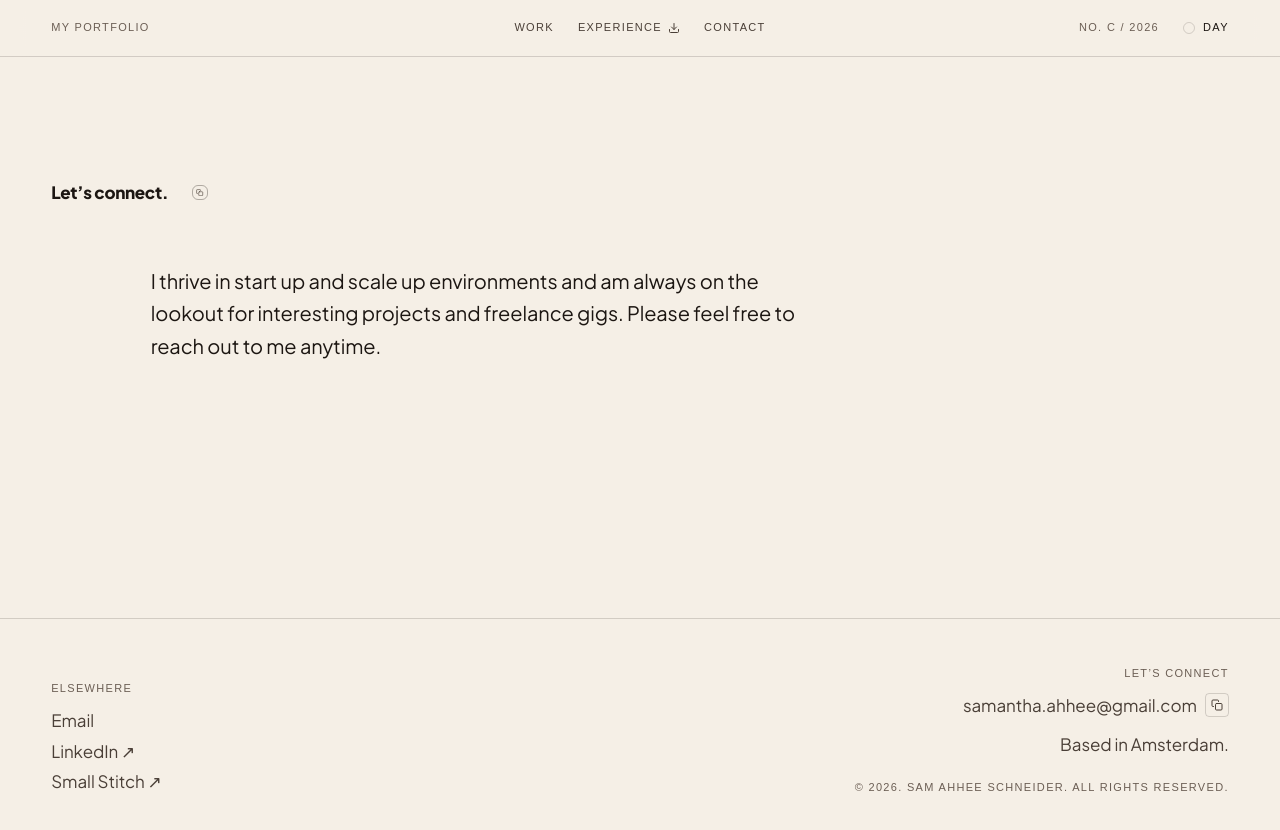
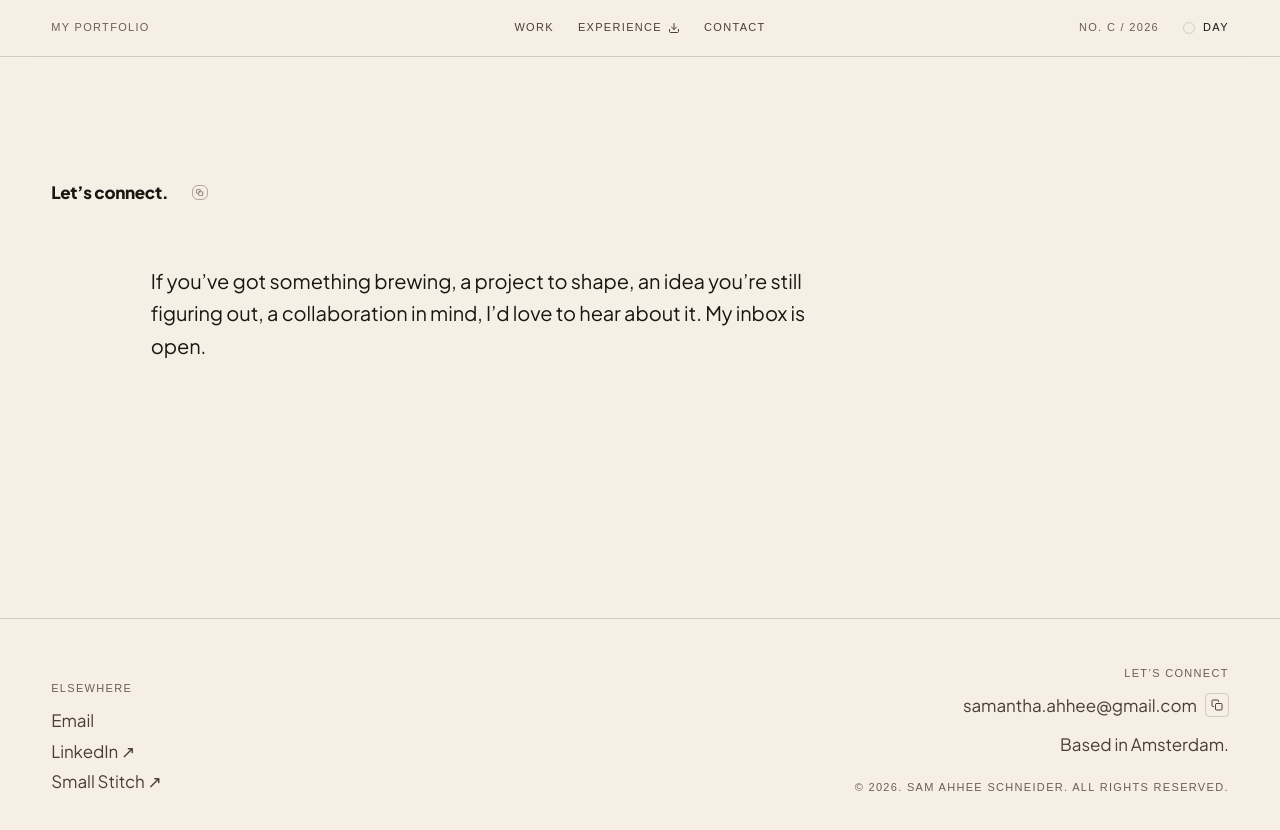
Before and after one commit to samanthaahhee/sams-portfolio, a Next.js app: page /contact in a window 1280 px wide. Shown: the top 830 px of the page. Built offline with nearby package versions, Linux system fonts and the light colour scheme; a web font is replaced by a local one.

Commit message:
Update Contact blurb

```diff
--- a/src/app/contact/page.tsx
+++ b/src/app/contact/page.tsx
@@ -21,9 +21,9 @@ export default function ContactPage() {
           </div>
           <div className="col-span-12 md:col-span-7 md:col-start-2 text-lg md:text-xl leading-relaxed">
             <p>
-              I thrive in start up and scale up environments and am always
-              on the lookout for interesting projects and freelance gigs.
-              Please feel free to reach out to me anytime.
+              If you’ve got something brewing, a project to shape, an
+              idea you’re still figuring out, a collaboration in mind,
+              I’d love to hear about it. My inbox is open.
             </p>
           </div>
         </div>
```
